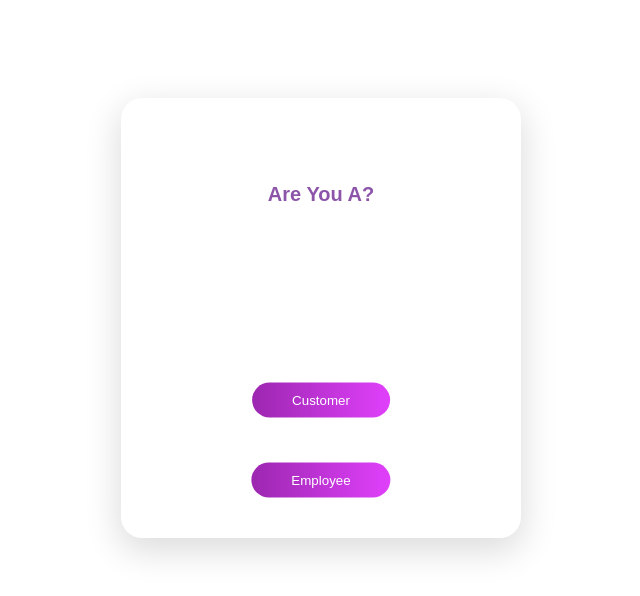
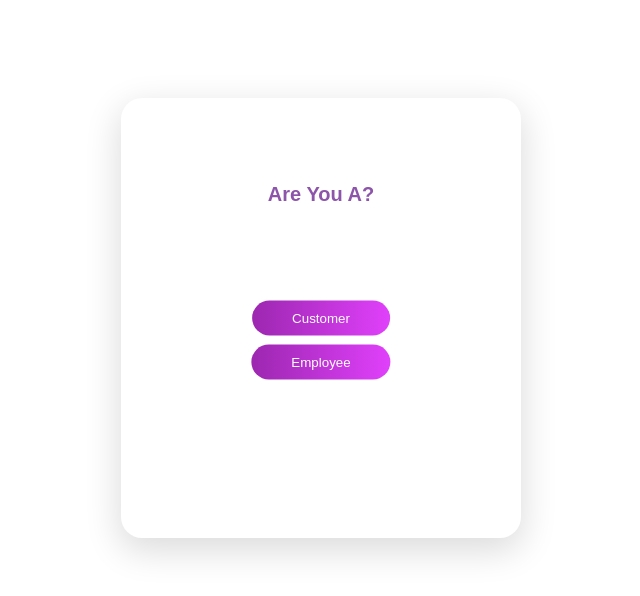
Before and after one commit to zhac299/TeamProject2021, an Angular app in the folder RestaurantWebApp/: page / in a window 1280 px wide. Shown: the top 596 px of the page, without its empty margins (319-959 px from the left). Built offline with nearby package versions, Linux system fonts and the light colour scheme.

Commit message:
program edits

```diff
--- a/RestaurantWebApp/src/app/home-page/home-page.component.sass
+++ b/RestaurantWebApp/src/app/home-page/home-page.component.sass
@@ -5,6 +5,7 @@
   margin: 7em auto
   border-radius: 1.5em
   box-shadow: 0px 11px 35px 2px rgba(0, 0, 0, 0.14)
+  position: relative
 
 .welcome
   top: 55%
--- a/RestaurantWebApp/src/app/login-input/login-input.component.sass
+++ b/RestaurantWebApp/src/app/login-input/login-input.component.sass
@@ -7,6 +7,7 @@ body
   background-color: #FFFFFF
   width: 400px
   height: 440px
+  position: relative
   margin: 7em auto
   border-radius: 1.5em
   box-shadow: 0px 11px 35px 2px rgba(0, 0, 0, 0.14)
```
